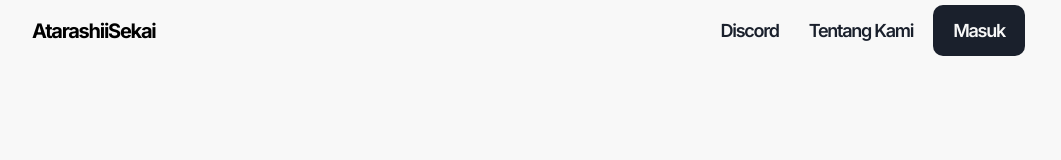
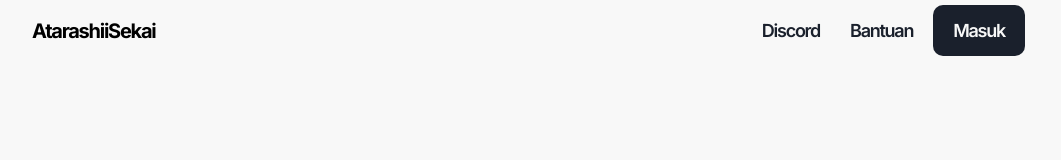
Before and after one commit to dinta0623/atarashisekai.site, a Next.js app: page / in a window 1280 px wide. Shown: the top 160 px of the page, without its empty margins (114-1175 px from the left). Built offline with nearby package versions, Linux system fonts and the light colour scheme.

Commit message:
Update _app.tsx

```diff
--- a/pages/_app.tsx
+++ b/pages/_app.tsx
@@ -18,7 +18,7 @@ function MyApp({ Component, pageProps }) {
             <span>AtarashiiSekai</span>
             <ul>
               <Link href="https://discord.gg/3QMgZqxDk8">Discord</Link>
-              <Link href="about">Tentang Kami</Link>
+              <Link href="https://support.atarashisekai.site/">Bantuan</Link>
               <Link href="https://app.atarashisekai.site">Masuk</Link>
             </ul>
           </nav>
```
